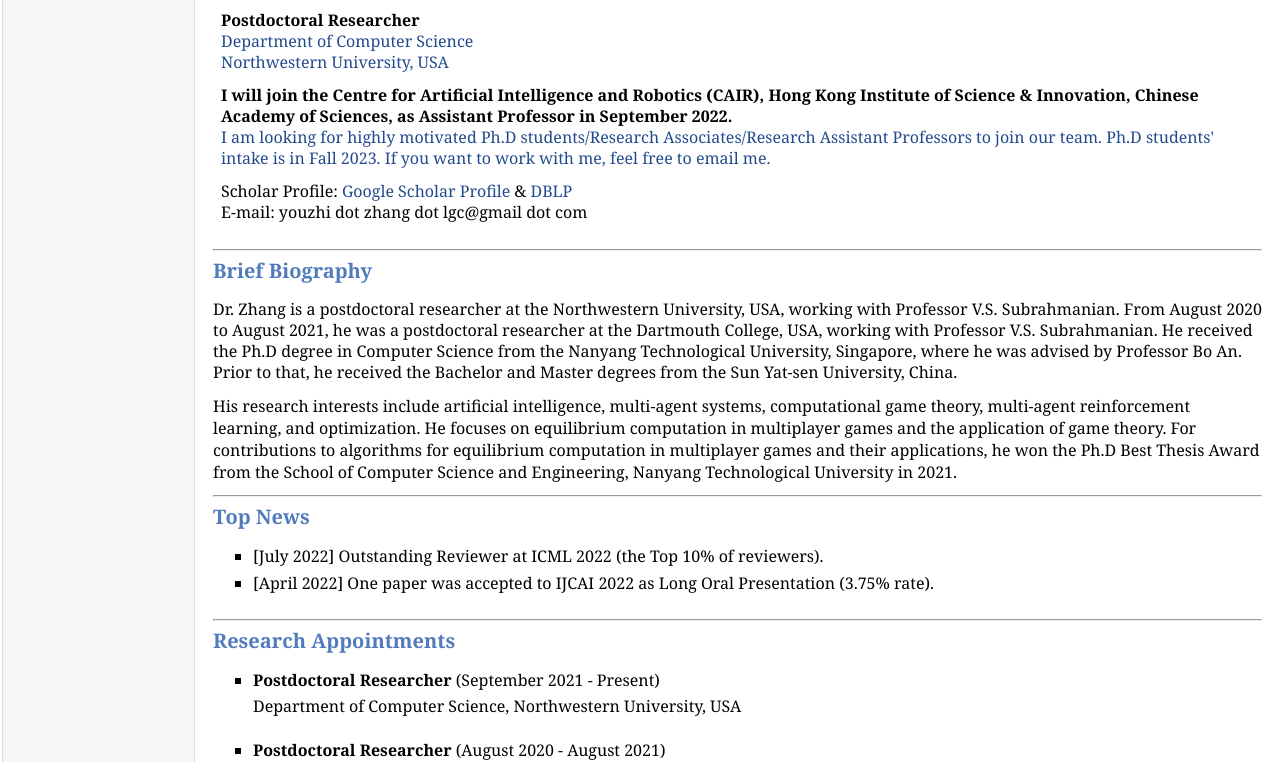
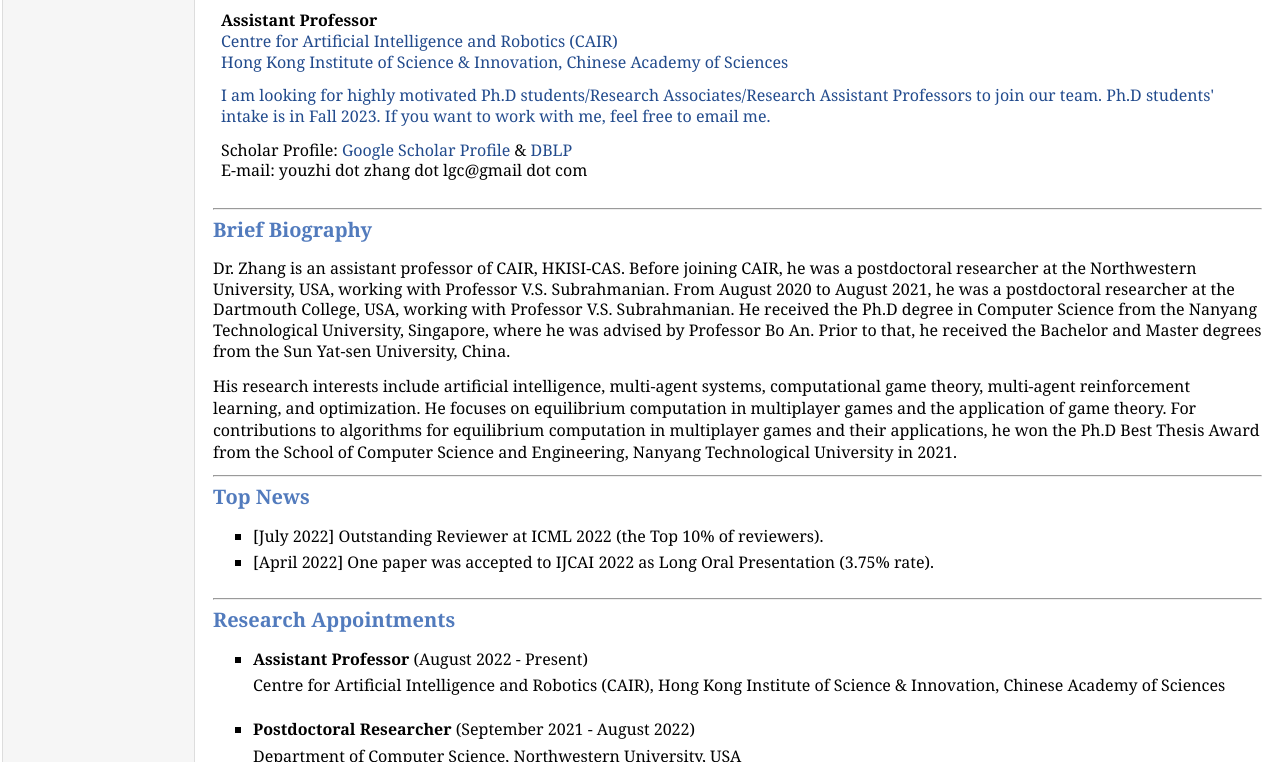
Before and after one commit to Youzhi333/Youzhi333.github.io, a plain HTML site: page index.html in a window 1280 px wide. Shown: the part 190-952 px from the top of the page. Drawn offline with Linux system fonts and the light colour scheme.

Commit message:
Update index.html

```diff
--- a/index.html
+++ b/index.html
@@ -27,12 +27,12 @@
         <td align="left">
             <p><span style="font-size: 130%"><b>Youzhi Zhang</b></span></p>
             <p>
-                <b>Postdoctoral Researcher</b><br>
-                <a target="_blank">Department of Computer Science</a> <br>
-                <a target="_blank">Northwestern University, USA</a> <br>
+                <b> Assistant Professor</b><br>
+                <a href="https://www.cair-cas.org.hk" target="_blank"> Centre for Artificial Intelligence and Robotics (CAIR)</a> <br>
+                <a target="_blank">Hong Kong Institute of Science & Innovation, Chinese Academy of Sciences</a> <br>
 			</p>
  	   <p>
-                <b>I will join the Centre for Artificial Intelligence and Robotics (CAIR), Hong Kong Institute of Science & Innovation, Chinese Academy of Sciences, as Assistant Professor in September 2022. </b><br>
+
                 <a target="_blank">I am looking for highly motivated Ph.D students/Research Associates/Research Assistant Professors to join our team. Ph.D students' intake is in Fall 2023. If you want to work with me, feel free to email me.</a> <br>
 			</p>
 
@@ -50,7 +50,7 @@
 
 <div>
 <h2><hr><a name="biography"></a>Brief Biography</h2>
-<p>Dr. Zhang is a postdoctoral researcher at the Northwestern University, USA, working with Professor V.S. Subrahmanian. From August 2020 to August 2021, he was a postdoctoral researcher at the Dartmouth College, USA, working with Professor V.S. Subrahmanian. He received the Ph.D degree in Computer Science from the Nanyang Technological University, Singapore, where he was advised by Professor Bo An. Prior to that, he received the Bachelor and Master degrees from the Sun Yat-sen University, China.</p>
+<p>Dr. Zhang is an assistant professor of CAIR, HKISI-CAS. Before joining CAIR, he was a postdoctoral researcher at the Northwestern University, USA, working with Professor V.S. Subrahmanian. From August 2020 to August 2021, he was a postdoctoral researcher at the Dartmouth College, USA, working with Professor V.S. Subrahmanian. He received the Ph.D degree in Computer Science from the Nanyang Technological University, Singapore, where he was advised by Professor Bo An. Prior to that, he received the Bachelor and Master degrees from the Sun Yat-sen University, China.</p>
 His research interests include artificial intelligence, multi-agent systems, computational game theory, multi-agent reinforcement learning, and optimization. He focuses on equilibrium computation in multiplayer games and the application of game theory.  For contributions to algorithms for equilibrium computation in multiplayer games and their applications, he won the Ph.D Best Thesis Award  from the School of Computer Science and Engineering, Nanyang Technological University in 2021.</div>
 
 <div>
@@ -78,7 +78,9 @@ His research interests include artificial intelligence, multi-agent systems, com
 <div>
     <h2><hr><a name="researchApp"></a>Research Appointments</h2>
         <ul>
-			<li><p><b>Postdoctoral Researcher </b> (September 2021 - Present)</p></li>Department of Computer Science, Northwestern University, USA<br>
+		<li><p><b> Assistant Professor </b> (August 2022 - Present)</p></li>Centre for Artificial Intelligence and Robotics (CAIR), Hong Kong Institute of Science & Innovation, Chinese Academy of Sciences<br>
+			<br>
+			<li><p><b>Postdoctoral Researcher </b> (September 2021 - August 2022)</p></li>Department of Computer Science, Northwestern University, USA<br>
 			<br>
 			<li><p><b>Postdoctoral Researcher</b> (August 2020 - August 2021)</p></li>
 			Department of Computer Science, Dartmouth College, USA<br>
```
